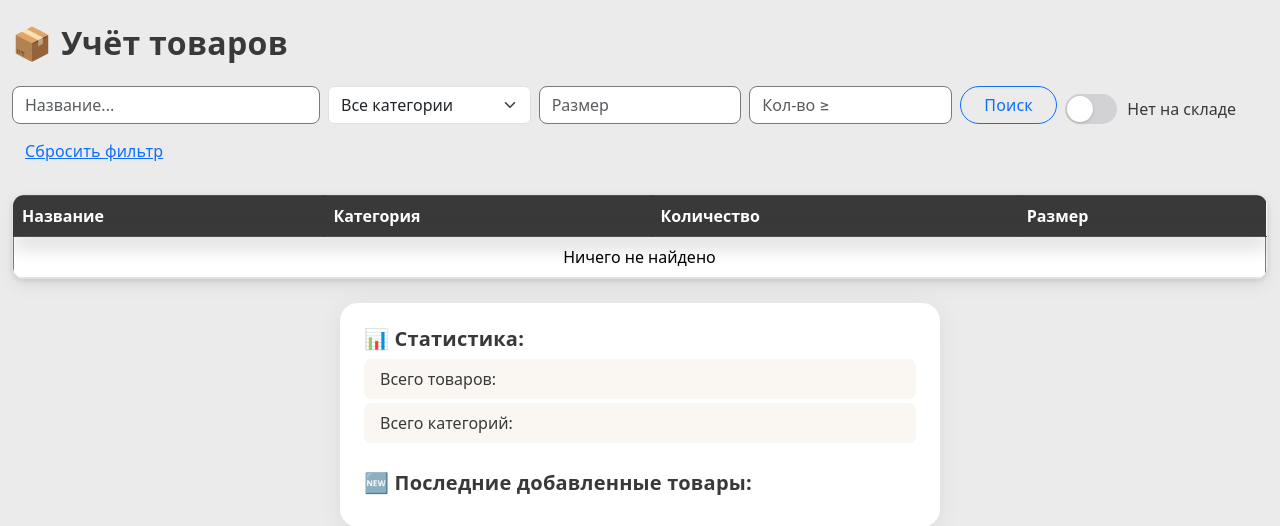
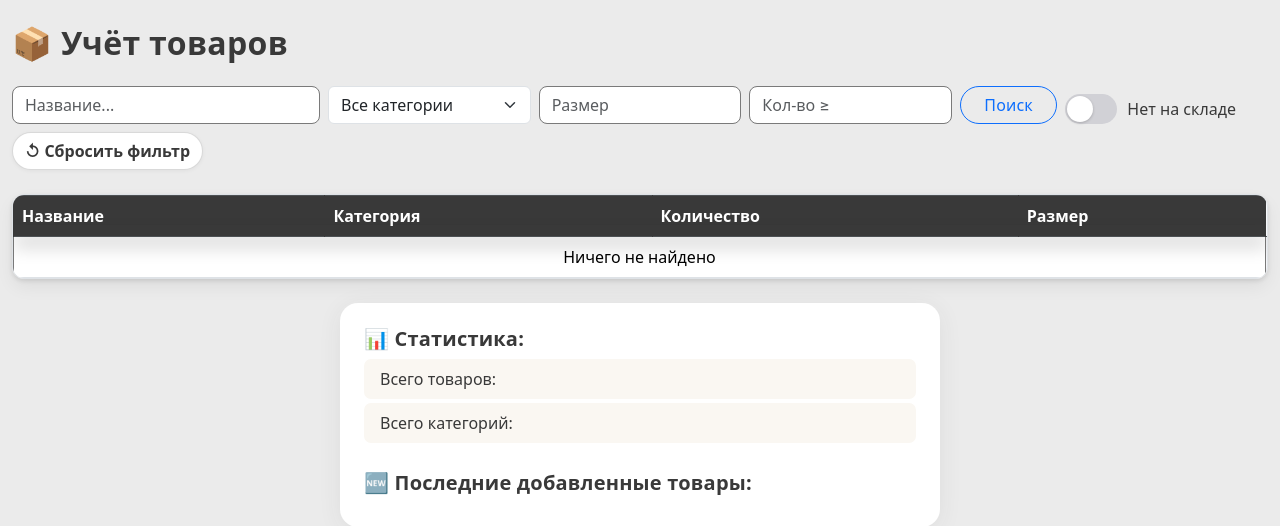
Before and after one commit to NikM19/inventory-app, a Flask app: template templates/index.html in a window 1280 px wide. Shown: the part 62-588 px from the top of the page. Run offline with Flask 3, Linux system fonts and the light colour scheme; the template is opened without the code that fills it, so the values that code supplies are empty.

Commit message:
UI: reset filter as brand ‘chip’ button (variant A)

```diff
--- a/static/artkivi.css
+++ b/static/artkivi.css
@@ -949,3 +949,25 @@ border: 1px solid rgba(232,154,65,.45);
     transform: translate(0,0) scale(1);
   }
 }
+
+/* Reset: вариант A — чип-кнопка */
+.reset-chip{
+  display:inline-flex; align-items:center; gap:8px;
+  padding:6px 12px;
+  border-radius:999px;
+  background:#fff;
+  color: var(--ak-black);
+  border:1px solid rgba(0,0,0,.15);
+  text-decoration:none;
+  font-weight:600;
+  box-shadow: 0 1px 4px rgba(0,0,0,.05);
+  transition: background .18s, color .18s, border-color .18s, box-shadow .18s;
+}
+.reset-chip:hover,
+.reset-chip:focus{
+  background: var(--ak-orange);
+  color:#fff;
+  border-color: var(--ak-orange);
+  box-shadow: 0 4px 12px rgba(232,154,65,.28);
+}
+.reset-chip:active{ transform: translateY(1px); }
--- a/templates/index.html
+++ b/templates/index.html
@@ -77,9 +77,9 @@
   </div>
 </div>
 
-  <div class="col-md-12 mt-2">
-    <a href="{{ url_for('index') }}" class="btn btn-link">{{ _('Сбросить фильтр') }}</a>
-  </div>
+<div class="col-md-12 mt-2">
+  <a href="{{ url_for('index') }}" class="reset-chip">↺ {{ _('Сбросить фильтр') }}</a>
+</div>
 </form>
 
 <div id="addCatInline" class="inline-panel" aria-hidden="true">
```
